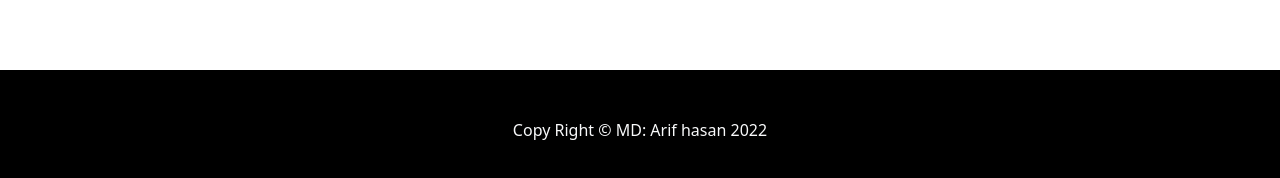
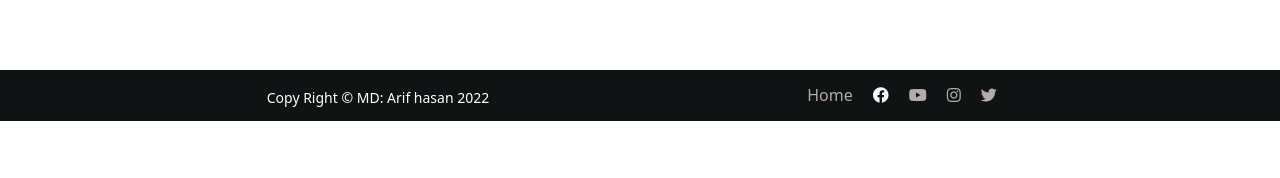
Before and after one commit to annise-arif/warehouse-management-client, a React (Create React App) app: page / in a window 1280 px wide. Shown: the part 3036-3214 px from the top of the page. After the commit the page ends 3157 px from the top, so only its background shows below. Built offline with nearby package versions, Linux system fonts and the light colour scheme; no server answers.

Commit message:
updated footer

```diff
--- a/package.json
+++ b/package.json
@@ -3,10 +3,15 @@
   "version": "0.1.0",
   "private": true,
   "dependencies": {
+    "@fortawesome/fontawesome-svg-core": "^6.1.1",
+    "@fortawesome/free-regular-svg-icons": "^6.1.1",
+    "@fortawesome/free-solid-svg-icons": "^6.1.1",
+    "@fortawesome/react-fontawesome": "^0.1.18",
     "@testing-library/jest-dom": "^5.16.4",
     "@testing-library/react": "^13.1.1",
     "@testing-library/user-event": "^13.5.0",
     "axios": "^0.27.2",
+    "babel-plugin-macros": "^3.1.0",
     "bootstrap": "^5.1.3",
     "firebase": "^9.7.0",
     "react": "^18.1.0",
--- a/public/index.html
+++ b/public/index.html
@@ -14,6 +14,8 @@
       manifest.json provides metadata used when your web app is installed on a
       user's mobile device or desktop. See https://developers.google.com/web/fundamentals/web-app-manifest/
     -->
+    <!-- fontawesome link -->
+    <link rel="stylesheet" href="https://pro.fontawesome.com/releases/v5.10.0/css/all.css" integrity="sha384-AYmEC3Yw5cVb3ZcuHtOA93w35dYTsvhLPVnYs9eStHfGJvOvKxVfELGroGkvsg+p" crossorigin="anonymous" />
     <link rel="manifest" href="%PUBLIC_URL%/manifest.json" />
     <!--
       Notice the use of %PUBLIC_URL% in the tags above.
--- /dev/null
+++ b/src/pages/share/Footer/Footer.css
@@ -0,0 +1,18 @@
+/* footer starts  */
+footer{
+    padding: 1% 10%;
+    background: #0f1313;
+}
+
+footer a {
+    color: rgb(179, 170, 170);
+    margin: 0 10px;
+    text-decoration: none;
+}
+footer a:hover{
+    color: rgb(114, 221, 203);
+}
+#facebook{
+    color: rgb(66, 201, 235);
+}
+/* footer ends */
--- a/src/pages/share/Footer/Footer.js
+++ b/src/pages/share/Footer/Footer.js
@@ -1,11 +1,23 @@
 import React from 'react';
+import './Footer.css';
 
 const Footer = () => {
     const today = new Date();
     const currentyear = today.getFullYear();
     return (
-        <footer className='text-center mt-5 bg-black p-5'>
-            <p className='text-light'>Copy Right &copy; MD: Arif hasan {currentyear}</p>
+        <footer className='mt-5'>
+            <div className="row text-white">
+                <div className="col-lg-6 text-center text-lg-left mb-3 mb-lg-0">
+                    <p className="small mb-0 mt-1 ">Copy Right &copy; MD: Arif hasan {currentyear}</p>
+                </div>
+                <div className="col-lg-6 text-center text-lg-right">
+                    <a href="/">Home</a>
+                    <a href="/#"><i id='facebook' className="fab fa-facebook text-light"></i></a>
+                    <a href="/#"><i className="fab fa-youtube"></i></a>
+                    <a href="/#"><i className="fab fa-instagram"></i></a>
+                    <a href="/#"><i className="fab fa-twitter"></i></a>
+                </div>
+            </div>
         </footer>
     );
 };
```
Also changed, not shown: 1 other file (tests, documents, lock files or other folders).
